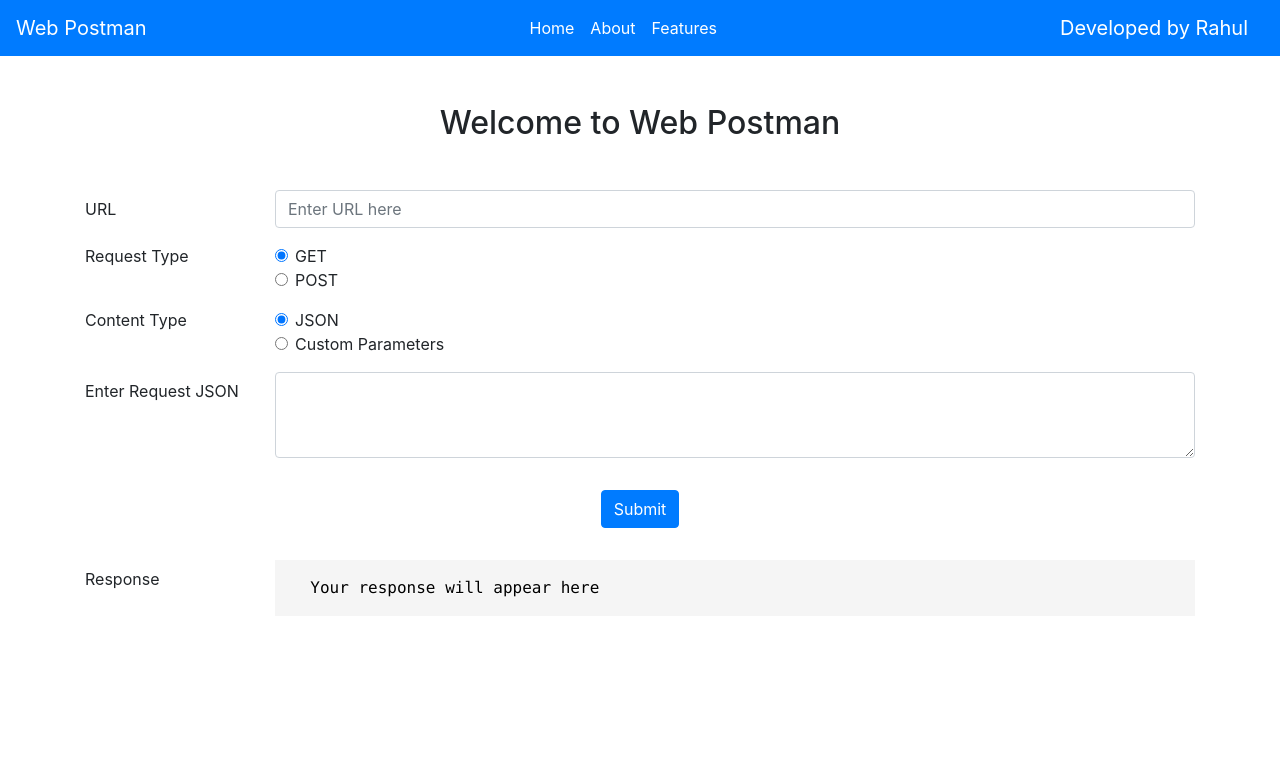
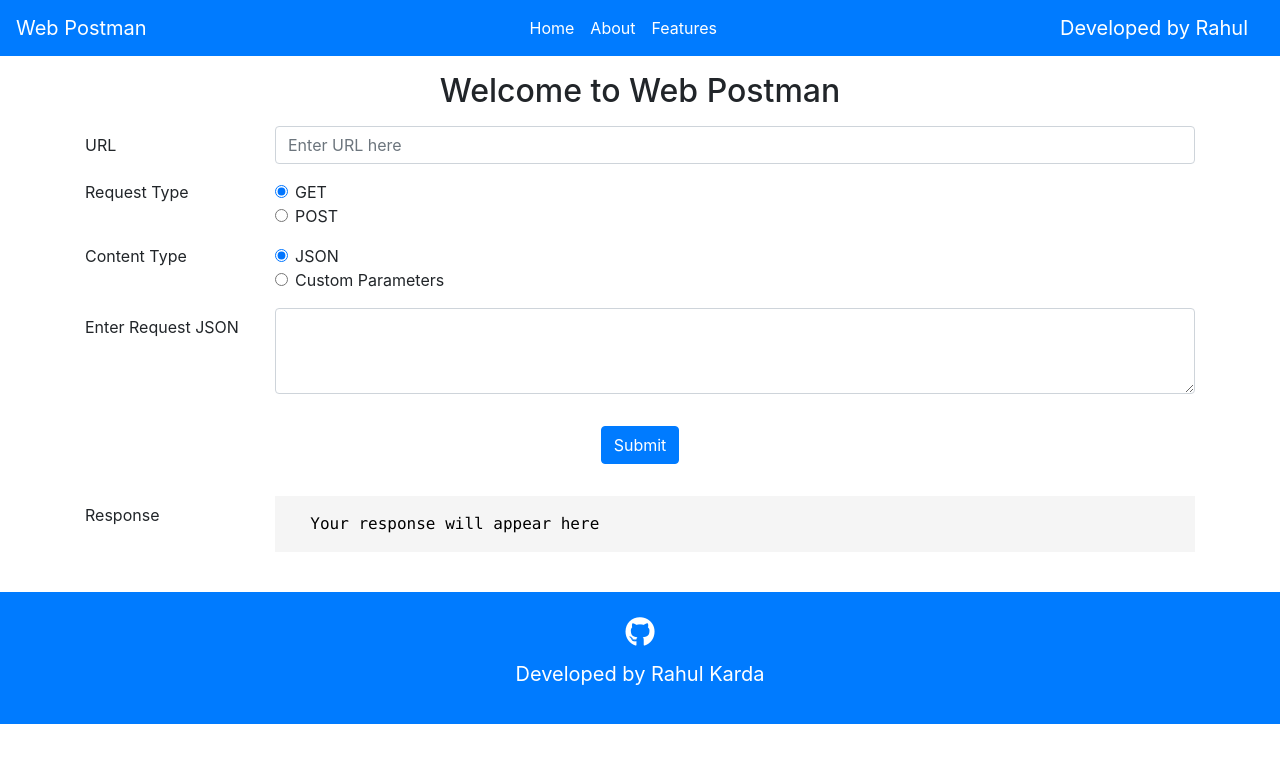
Before and after one commit to rahulkarda/Web-Postman, a plain HTML site: page index.html in a window 1280 px wide. Drawn offline with nearby package versions, Linux system fonts and the light colour scheme.

Commit message:
Add footer

```diff
--- a/css/style.css
+++ b/css/style.css
@@ -22,3 +22,36 @@ h2{
     text-align: center;
     width: 100%;
 }
+footer{
+    background-color: #007bff;
+    display: flex;
+    flex-direction: column;
+    padding: 25px;
+    justify-content: center;
+    align-items: center;
+    margin-top: 40px;
+}
+.fa-github{
+    font-size: 30px;
+}
+footer a{
+    color: white;
+}
+footer a:hover{
+    transform: scale(1.5);
+    color: black;
+}
+#dev{
+    font-size: 20px;
+    color: white;
+    margin: 10px;
+}
+#dev:hover{
+    text-decoration: underline;
+    cursor: pointer;
+    color: black;
+    transform: none;
+}
+a:hover{
+    text-decoration: underline !important;
+}
--- a/index.html
+++ b/index.html
@@ -6,6 +6,8 @@
     <meta charset="utf-8">
     <meta name="viewport" content="width=device-width, initial-scale=1.0">
     <link rel="stylesheet" href="/css/prism.css">
+    <!-- Font Awesome-->
+    <script src="https://kit.fontawesome.com/4fc31833c8.js" crossorigin="anonymous"></script>
     <!-- Bootstrap CSS -->
     <link rel="stylesheet" href="https://stackpath.bootstrapcdn.com/bootstrap/4.3.1/css/bootstrap.min.css"
     integrity="sha384-ggOyR0iXCbMQv3Xipma34MD+dH/1fQ784/j6cY/iJTQUOhcWr7x9JvoRxT2MZw1T" crossorigin="anonymous">
@@ -37,7 +39,7 @@
     </nav>
 
     <div class="container">
-        <h2 class="my-5">Welcome to Web Postman</h2>
+        <h2 class="my-3">Welcome to Web Postman</h2>
     </div>
 
     <div class="container">
@@ -141,7 +143,10 @@
         </div>
 
     </div>
-
+    <footer>
+        <a href="https://github.com/rahulkarda/Web-Postman"><i class="fa-brands fa-github"></i></a></i>
+        <a href="https://rahulkarda.netlify.app" id="dev">Developed by Rahul Karda</a>
+    </footer>
 
 
     <!-- Optional JavaScript -->
```
